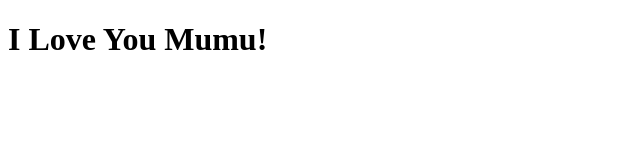
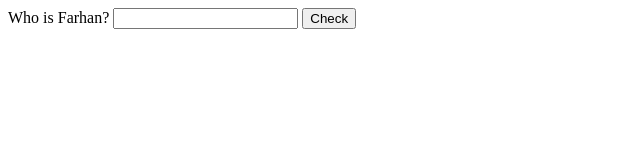
Before and after one commit to FarhanTanvirHridoy/FarhanTanvirHridoy.github.io, a plain HTML site: page index.html in a window 1280 px wide. Shown: the whole page, without its empty margins (0-640 px from the left). Drawn offline with Linux system fonts and the light colour scheme.

Commit message:
update index

```diff
--- a/index.html
+++ b/index.html
@@ -3,9 +3,23 @@
 <head>
     <meta charset="UTF-8">
     <meta name="viewport" content="width=device-width, initial-scale=1.0">
-    <title>Document</title>
+    <script>
+        function check() {
+            var x = document.getElementById('text').value;
+            x = x.toLowerCase()
+            if(x == 'husband') document.getElementById('h1').innerHTML = 'Etto valobaso amake?';
+            else document.getElementById('h1').innerHTML = 'Ufff hoy ni. amader kintu biye hoye geche'
+        }
+    </script>
+    <title>Mumu</title>
 </head>
 <body>
-    <h1>I Love You Mumu!</h1>
+
+
+    Who is Farhan?
+    <input type="text" name="text" id="text">
+    <button onclick="check()">Check</button>
+    <h1 id='h1'></h1>
+
 </body>
 </html>
```
